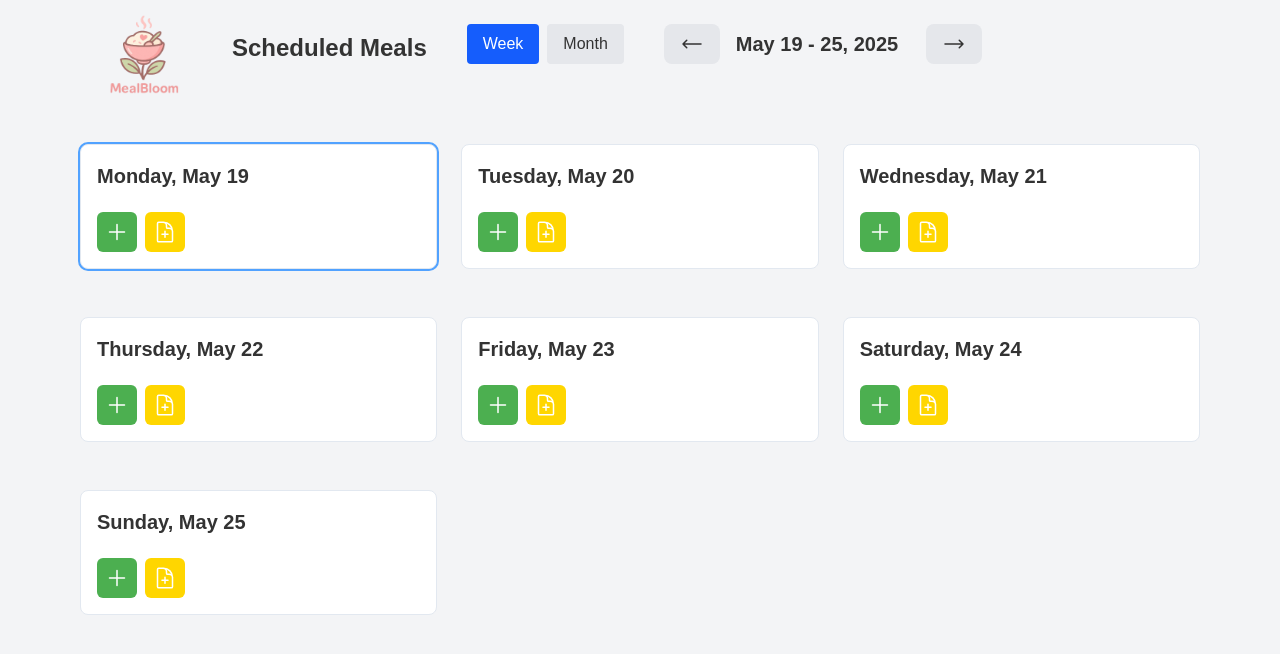
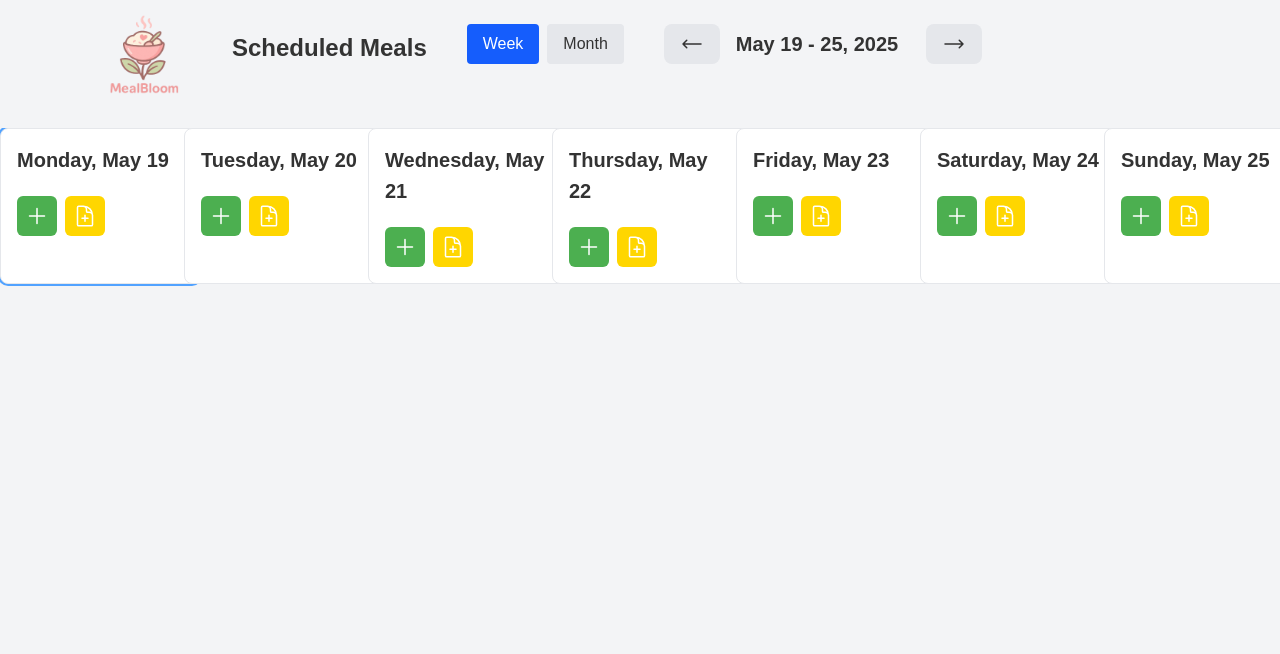
Before and after one commit to HardyUX/MealBloom, a React (Vite) app: page / in a window 1280 px wide. Shown: the top 654 px of the page. Built offline with nearby package versions, Linux system fonts and the light colour scheme.

Commit message:
changed layout to 7-column grid and resized meal-day-container

```diff
--- a/src/components/DropZone.jsx
+++ b/src/components/DropZone.jsx
@@ -6,8 +6,12 @@ function DropZone({ dateString, children, onMealDrop, highlight }) {
     return (
         <div
             ref={drop}
-            className={
-                `meal-day-container ${isOver ? 'bg-blue-100' : ''} ${highlight ? " ring-2 ring-blue-400" : ""}`}
+            className={[
+                "bg-white border border-gray-200 rounded-lg p-4 mb-6",
+                "min-w-[160px] md:min-w-[200px] flex-1",
+                isOver ? "bg-blue-100" : "",
+                highlight ? "ring-2 ring-blue-400" : ""
+            ].join(" ")}
         >
             {children}
         </div>
--- a/src/components/MealForm.css
+++ b/src/components/MealForm.css
@@ -98,15 +98,6 @@
     background-color: #0056b3;
 }
 
-/* Layout for each day */
-.meal-day-container {
-    background-color: #ffffff;
-    border: 1px solid #e2e8f0;
-    border-radius: 8px;
-    padding: 1rem;
-    margin-bottom: 1.5rem;
-}
-
 /*Header for each day */
 .meal-day-header {
     font-size: 1.25rem;
--- a/src/components/MealForm.jsx
+++ b/src/components/MealForm.jsx
@@ -63,7 +63,8 @@ function MealForm() {
     return (
 
         <div className="min-h-screen bg-gray-100">
-                <div className="max-w-6xl mx-auto px-4 py-8">
+            <div className="w-full max-w-[1680px] mx-auto py-4">
+                <div className="overflow-x-auto">
 
                 {/* =================== Edit Meal form =================== */}
                 {editingMealId !== null && (
@@ -102,7 +103,7 @@ function MealForm() {
                         onMealDrop={handleMealDrop}
                     />
                 )}
-
+                </div>
             </div>
         </div>
     );
--- a/src/components/WeekView.jsx
+++ b/src/components/WeekView.jsx
@@ -19,7 +19,7 @@ function WeekView({
     setActiveTemplateTargetDate,
 }) {
     return (
-        <div className="grid grid-cols-1 sm:grid-cols-2 lg:grid-cols-3 sm:gap-6">
+        <div className="grid grid-cols-1 md:grid-cols-7 gap-2">
             {generateWeekDays(calendarAnchorDate).map((day) => {
                 const dateString = toLocalDateKey(day);
                 const mealsOnThisDay = groupedMeals[dateString] || [];
@@ -28,6 +28,7 @@ function WeekView({
 
                 return (
                         <DropZone
+                            className="min-w-[160px] md:min-w-[200px] max-w-full flex-1"
                             key={dateString}
                             dateString={dateString}
                             onMealDrop={handleMealDrop}
```
Also changed, not shown: src/components/figma.css (deleted, +0 -11 lines). Lines whose indentation alone changed are shown as unchanged.
